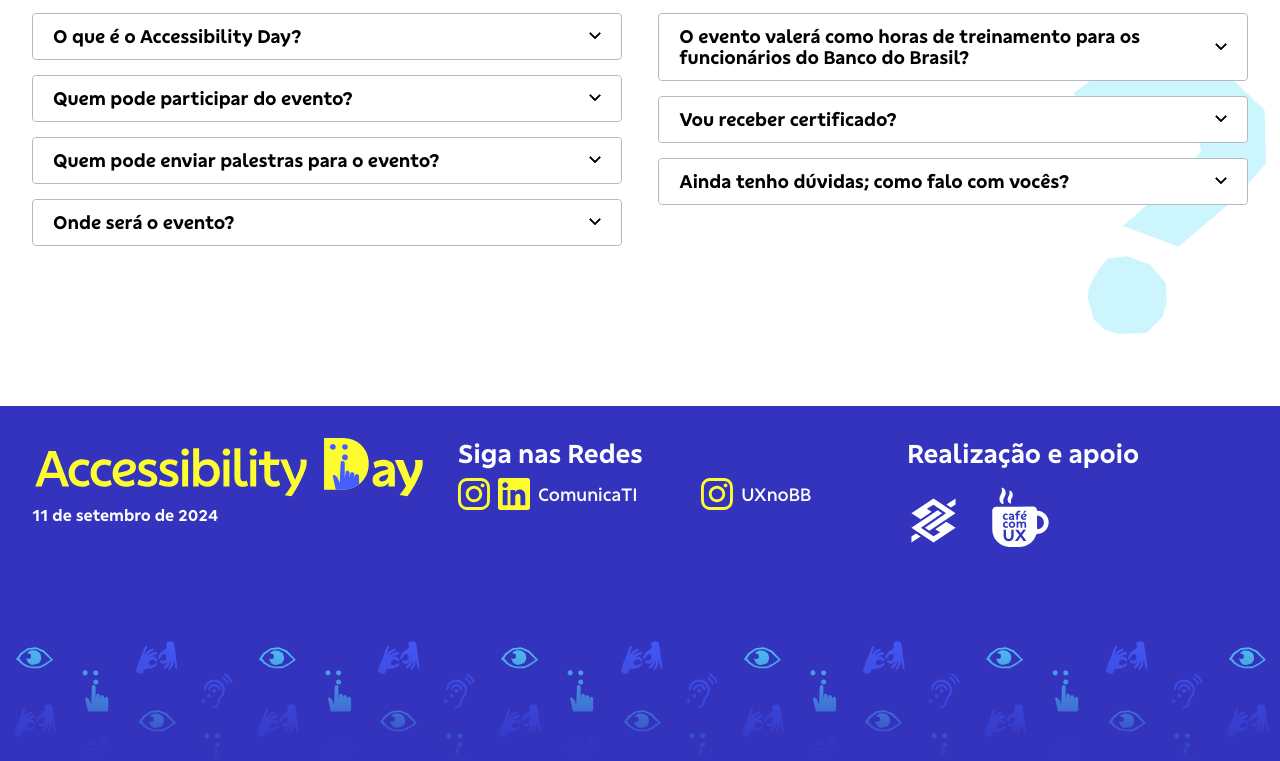
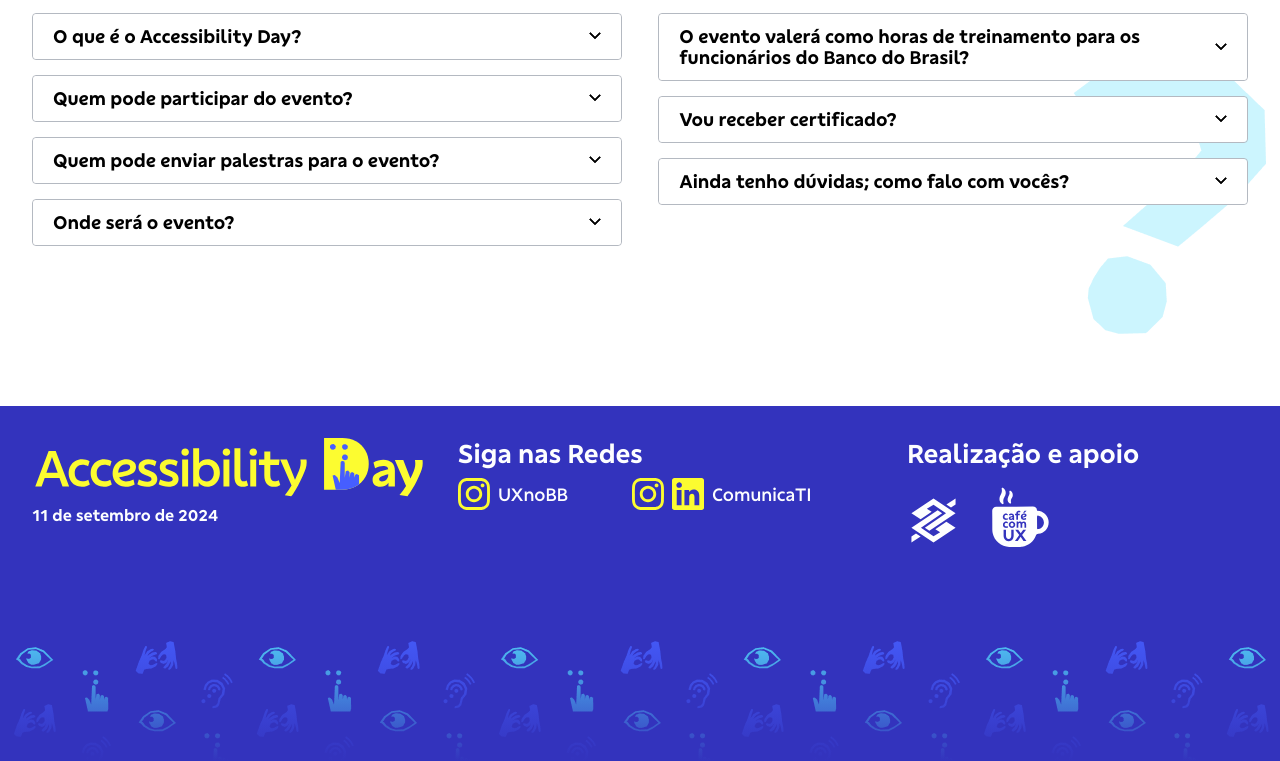
Before and after one commit to acessibilidadebb/a11yday, a React (Vite) app: page / in a window 1280 px wide. Shown: the part 4521-5282 px from the top of the page. Built offline with nearby package versions, Linux system fonts and the light colour scheme.

Commit message:
Inverted order between ComunicaTI and UXnoBB

```diff
--- a/src/sections/footer/index.tsx
+++ b/src/sections/footer/index.tsx
@@ -21,6 +21,17 @@ export default function Footer() {
         <div className="footer-column grid2">
           <h2 className="footer-title">Siga nas Redes</h2>
           <div className="social-icons">
+            <div className="social-icons-group uxnobb">
+              <a
+                href="https://instagram.com/comunicatibb?igshid=YmMyMTA2M2Y="
+                target="_blank"
+                title="Instagram do ComunicaTI"
+                aria-label="Instagram do ComunicaTI"
+              >
+                <IconInstagram className="social-icon" aria-hidden="true" />
+              </a>
+              <p className="social-text">UXnoBB</p>
+            </div>
             <div className="social-icons-group comunicati">
               <a
                 href="https://instagram.com/comunicatibb?igshid=YmMyMTA2M2Y="
@@ -39,17 +50,6 @@ export default function Footer() {
                 <IconLinkedIn className="social-icon" aria-hidden="true" />
               </a>
               <p className="social-text">ComunicaTI</p>
-            </div>
-            <div className="social-icons-group uxnobb">
-              <a
-                href="https://instagram.com/comunicatibb?igshid=YmMyMTA2M2Y="
-                target="_blank"
-                title="Instagram do ComunicaTI"
-                aria-label="Instagram do ComunicaTI"
-              >
-                <IconInstagram className="social-icon" aria-hidden="true" />
-              </a>
-              <p className="social-text">UXnoBB</p>
             </div>
           </div>
         </div>
```
